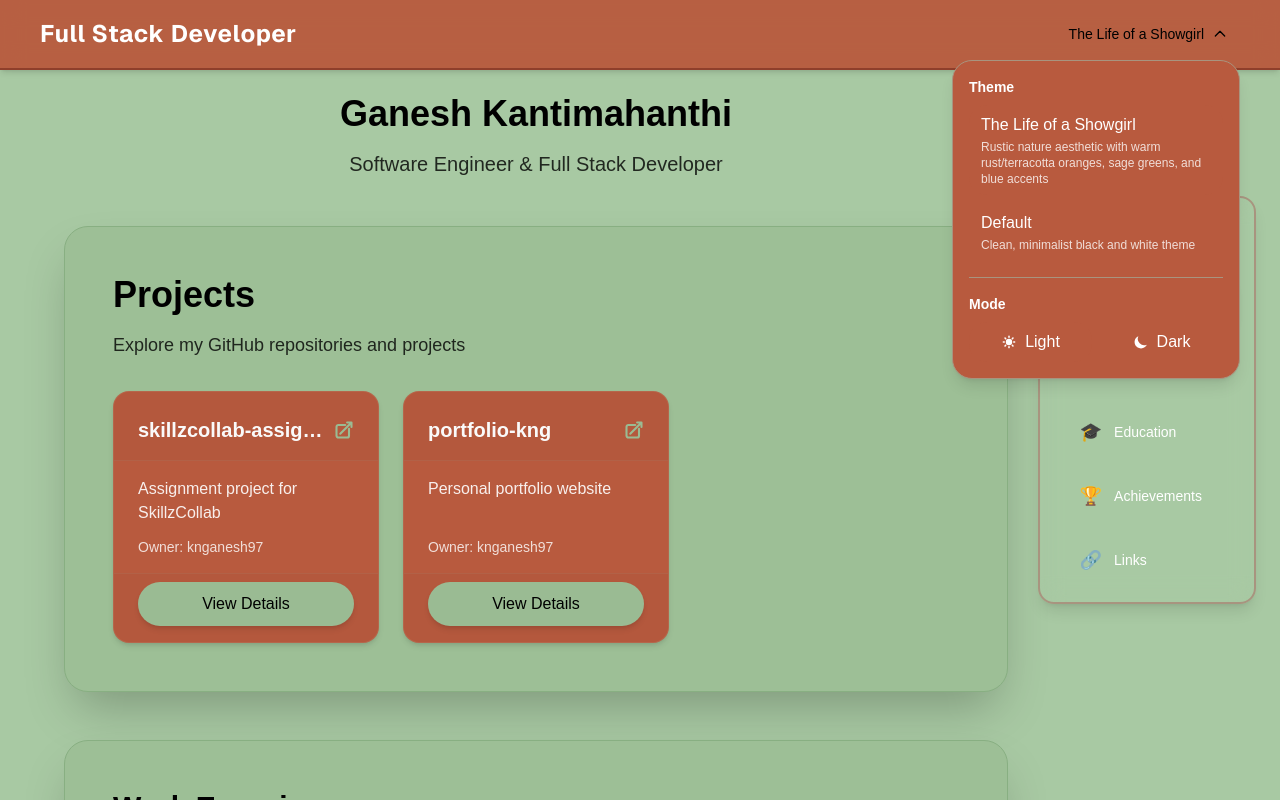
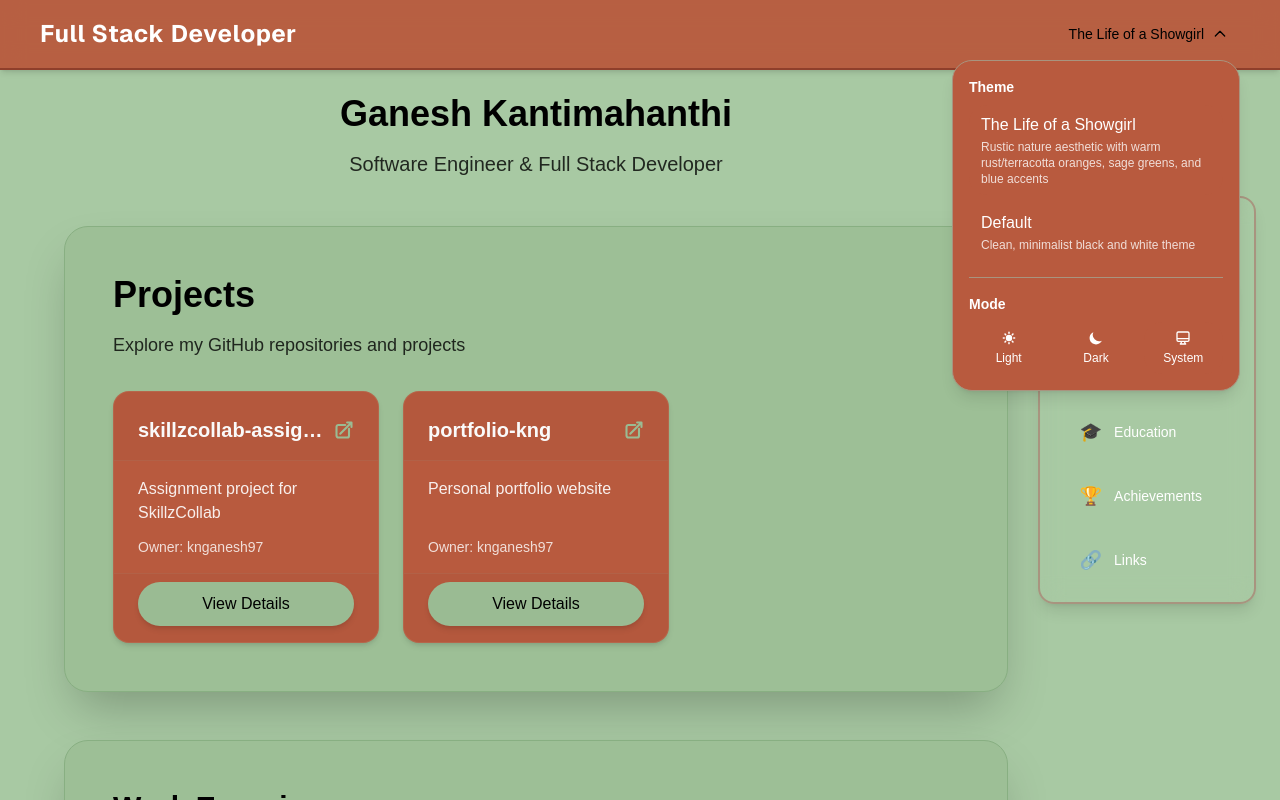
Before and after one commit to knganesh97/portfolio-kng, a Next.js app: page / in a window 1280 px wide. Both pictures are taken after a click on the button "The Life of a Showgirl". Shown: the top 800 px of the page. Built offline with nearby package versions, Linux system fonts and the light colour scheme.

Commit message:
feat: Enhance theme management by adding system mode support and updating ThemeSwitcher component

```diff
--- a/src/components/ThemeProvider.tsx
+++ b/src/components/ThemeProvider.tsx
@@ -3,12 +3,13 @@
 import React, { createContext, useContext, useEffect, useState } from 'react';
 import { themes, defaultThemeId } from '@/config/themes';
 
-type ThemeMode = 'light' | 'dark';
+type ThemeMode = 'light' | 'dark' | 'system';
 type ThemeId = keyof typeof themes;
 
 interface ThemeContextType {
   themeId: ThemeId;
   mode: ThemeMode;
+  resolvedMode: 'light' | 'dark';
   setThemeId: (themeId: ThemeId) => void;
   setMode: (mode: ThemeMode) => void;
   toggleMode: () => void;
@@ -21,8 +22,11 @@ const STORAGE_KEY_MODE = 'portfolio-theme-mode';
 
 export function ThemeProvider({ children }: { children: React.ReactNode }) {
   const [themeId, setThemeIdState] = useState<ThemeId>(defaultThemeId);
-  const [mode, setModeState] = useState<ThemeMode>('light');
+  const [mode, setModeState] = useState<ThemeMode>('system');
+  const [systemMode, setSystemMode] = useState<'light' | 'dark'>('light');
   const [mounted, setMounted] = useState(false);
+
+  const resolvedMode = mode === 'system' ? systemMode : mode;
 
   // Initialize theme from localStorage or system preference
   useEffect(() => {
@@ -37,13 +41,35 @@ export function ThemeProvider({ children }: { children: React.ReactNode }) {
 
     if (savedMode) {
       setModeState(savedMode);
-    } else {
-      // Check system preference
-      const prefersDark = window.matchMedia('(prefers-color-scheme: dark)').matches;
-      setModeState(prefersDark ? 'dark' : 'light');
     }
 
+    // Get initial system preference
+    const prefersDark = window.matchMedia('(prefers-color-scheme: dark)').matches;
+    setSystemMode(prefersDark ? 'dark' : 'light');
+
     setMounted(true);
+  }, []);
+
+  // Listen for system theme changes
+  useEffect(() => {
+    if (typeof window === 'undefined') return;
+
+    const mediaQuery = window.matchMedia('(prefers-color-scheme: dark)');
+
+    const handleChange = (e: MediaQueryListEvent | MediaQueryList) => {
+      setSystemMode(e.matches ? 'dark' : 'light');
+    };
+
+    // Modern browsers
+    if (mediaQuery.addEventListener) {
+      mediaQuery.addEventListener('change', handleChange);
+      return () => mediaQuery.removeEventListener('change', handleChange);
+    }
+    // Fallback for older browsers
+    else if (mediaQuery.addListener) {
+      mediaQuery.addListener(handleChange);
+      return () => mediaQuery.removeListener(handleChange);
+    }
   }, []);
 
   // Apply theme to document
@@ -52,7 +78,7 @@ export function ThemeProvider({ children }: { children: React.ReactNode }) {
 
     const root = document.documentElement;
     const theme = themes[themeId];
-    const colors = mode === 'dark' ? theme.dark : theme.light;
+    const colors = resolvedMode === 'dark' ? theme.dark : theme.light;
 
     // Apply theme colors as CSS variables
     Object.entries(colors).forEach(([key, value]) => {
@@ -70,15 +96,15 @@ export function ThemeProvider({ children }: { children: React.ReactNode }) {
 
     // Set data attributes for theme and mode
     root.setAttribute('data-theme', themeId);
-    root.setAttribute('data-mode', mode);
+    root.setAttribute('data-mode', resolvedMode);
 
     // Add/remove dark class for Tailwind compatibility
-    if (mode === 'dark') {
+    if (resolvedMode === 'dark') {
       root.classList.add('dark');
     } else {
       root.classList.remove('dark');
     }
-  }, [themeId, mode, mounted]);
+  }, [themeId, resolvedMode, mounted]);
 
   const setThemeId = (newThemeId: ThemeId) => {
     setThemeIdState(newThemeId);
@@ -91,11 +117,17 @@ export function ThemeProvider({ children }: { children: React.ReactNode }) {
   };
 
   const toggleMode = () => {
-    setMode(mode === 'light' ? 'dark' : 'light');
+    if (mode === 'system') {
+      setMode('light');
+    } else if (mode === 'light') {
+      setMode('dark');
+    } else {
+      setMode('system');
+    }
   };
 
   return (
-    <ThemeContext.Provider value={{ themeId, mode, setThemeId, setMode, toggleMode }}>
+    <ThemeContext.Provider value={{ themeId, mode, resolvedMode, setThemeId, setMode, toggleMode }}>
       {children}
     </ThemeContext.Provider>
   );
--- a/src/components/ThemeSwitcher.tsx
+++ b/src/components/ThemeSwitcher.tsx
@@ -5,7 +5,7 @@ import { useTheme } from './ThemeProvider';
 import { themes } from '@/config/themes';
 
 export default function ThemeSwitcher() {
-  const { themeId, mode, setThemeId, toggleMode } = useTheme();
+  const { themeId, mode, setThemeId, setMode } = useTheme();
   const [isOpen, setIsOpen] = useState(false);
   const [mounted, setMounted] = useState(false);
 
@@ -79,10 +79,10 @@ export default function ThemeSwitcher() {
               {/* Mode toggle */}
               <div className="border-t border-border pt-4">
                 <h3 className="text-sm font-semibold mb-2">Mode</h3>
-                <div className="flex gap-2">
+                <div className="grid grid-cols-3 gap-2">
                   <button
-                    onClick={() => toggleMode()}
-                    className={`flex-1 px-3 py-2 rounded-md transition-colors flex items-center justify-center gap-2 ${
+                    onClick={() => setMode('light')}
+                    className={`px-3 py-2 rounded-md transition-colors flex flex-col items-center justify-center gap-1 ${
                       mode === 'light'
                         ? 'bg-primary text-primary-foreground'
                         : 'hover:bg-secondary'
@@ -91,11 +91,11 @@ export default function ThemeSwitcher() {
                     <svg className="w-4 h-4" fill="currentColor" viewBox="0 0 20 20">
                       <path fillRule="evenodd" d="M10 2a1 1 0 011 1v1a1 1 0 11-2 0V3a1 1 0 011-1zm4 8a4 4 0 11-8 0 4 4 0 018 0zm-.464 4.95l.707.707a1 1 0 001.414-1.414l-.707-.707a1 1 0 00-1.414 1.414zm2.12-10.607a1 1 0 010 1.414l-.706.707a1 1 0 11-1.414-1.414l.707-.707a1 1 0 011.414 0zM17 11a1 1 0 100-2h-1a1 1 0 100 2h1zm-7 4a1 1 0 011 1v1a1 1 0 11-2 0v-1a1 1 0 011-1zM5.05 6.464A1 1 0 106.465 5.05l-.708-.707a1 1 0 00-1.414 1.414l.707.707zm1.414 8.486l-.707.707a1 1 0 01-1.414-1.414l.707-.707a1 1 0 011.414 1.414zM4 11a1 1 0 100-2H3a1 1 0 000 2h1z" clipRule="evenodd" />
                     </svg>
-                    Light
+                    <span className="text-xs">Light</span>
                   </button>
                   <button
-                    onClick={() => toggleMode()}
-                    className={`flex-1 px-3 py-2 rounded-md transition-colors flex items-center justify-center gap-2 ${
+                    onClick={() => setMode('dark')}
+                    className={`px-3 py-2 rounded-md transition-colors flex flex-col items-center justify-center gap-1 ${
                       mode === 'dark'
                         ? 'bg-primary text-primary-foreground'
                         : 'hover:bg-secondary'
@@ -104,7 +104,20 @@ export default function ThemeSwitcher() {
                     <svg className="w-4 h-4" fill="currentColor" viewBox="0 0 20 20">
                       <path d="M17.293 13.293A8 8 0 016.707 2.707a8.001 8.001 0 1010.586 10.586z" />
                     </svg>
-                    Dark
+                    <span className="text-xs">Dark</span>
+                  </button>
+                  <button
+                    onClick={() => setMode('system')}
+                    className={`px-3 py-2 rounded-md transition-colors flex flex-col items-center justify-center gap-1 ${
+                      mode === 'system'
+                        ? 'bg-primary text-primary-foreground'
+                        : 'hover:bg-secondary'
+                    }`}
+                  >
+                    <svg className="w-4 h-4" fill="none" stroke="currentColor" viewBox="0 0 24 24">
+                      <path strokeLinecap="round" strokeLinejoin="round" strokeWidth={2} d="M9.75 17L9 20l-1 1h8l-1-1-.75-3M3 13h18M5 17h14a2 2 0 002-2V5a2 2 0 00-2-2H5a2 2 0 00-2 2v10a2 2 0 002 2z" />
+                    </svg>
+                    <span className="text-xs">System</span>
                   </button>
                 </div>
               </div>
```
